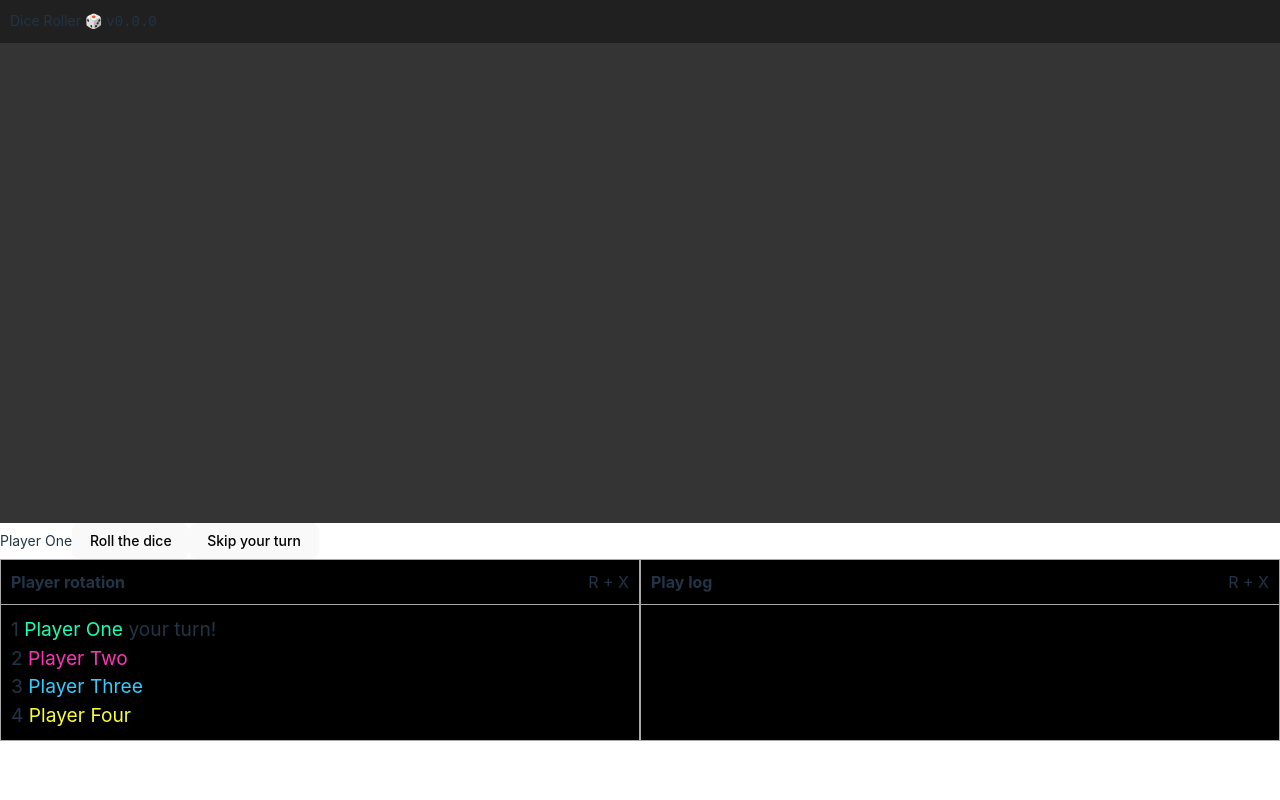
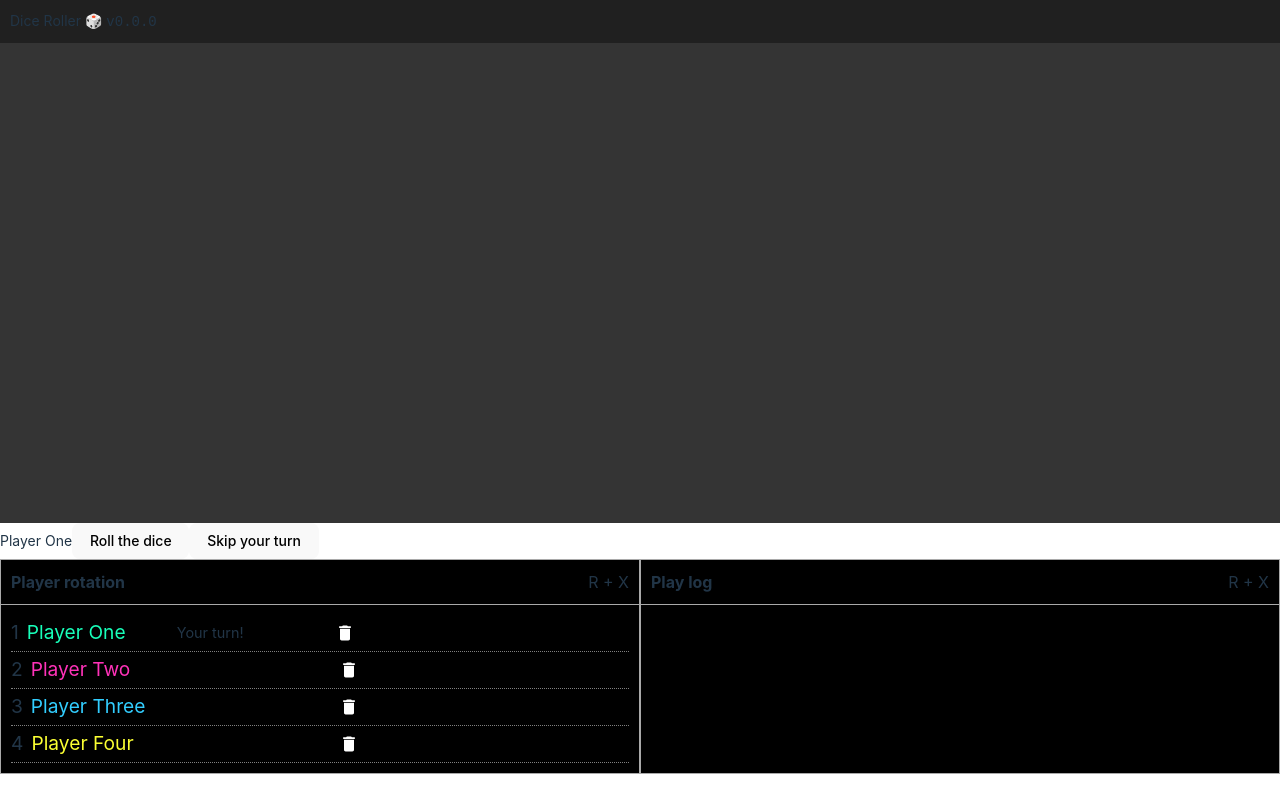
Before and after one commit to radiovisual/dice-roller.ic, a React (Vite) app: page / in a window 1280 px wide. Built offline with nearby package versions, Linux system fonts and the light colour scheme.

Commit message:
feat: refactor for event-emitter

```diff
--- a/package.json
+++ b/package.json
@@ -11,6 +11,10 @@
     "preview": "vite preview"
   },
   "dependencies": {
+    "@emotion/react": "^11.11.4",
+    "@emotion/styled": "^11.11.5",
+    "@mui/icons-material": "^5.15.20",
+    "@mui/material": "^5.15.20",
     "date-fns": "^3.6.0",
     "nanoid": "^5.0.7",
     "react": "^18.3.1",
--- a/src/App.tsx
+++ b/src/App.tsx
@@ -2,7 +2,7 @@ import { useEffect, useState } from "react";
 import pkg from "../package.json";
 import { PlayerTable } from "./components/player-table";
 import { Log } from "./components/log";
-import type { Player, LogItem } from "./types";
+import type { Player, GameAction } from "./types";
 import { GameEngine } from "./classes/game-engine";
 
 import "./App.css";
@@ -10,6 +10,8 @@ import "./App.css";
 import { CollapsableCard } from "./components/collapsable-card";
 import { ActionButtons } from "./components/action-buttons";
 import { getDefaultPlayers } from "./utils/player.utils";
+import { ACTION_TYPE } from "./constants";
+import { EventCallback, EventData } from "./classes/event-emitter";
 
 const defaultPlayers = getDefaultPlayers();
 
@@ -17,21 +19,46 @@ const gameEngine = new GameEngine(defaultPlayers[0], defaultPlayers);
 
 function App() {
   const [currentPlayer, setCurrentPlayer] = useState<Player>(defaultPlayers[0]);
-  const [logItems, setLogItems] = useState<LogItem[]>([]);
+  const [logItems, setLogItems] = useState<GameAction[]>([]);
   const [players, setPlayers] = useState<Player[]>(defaultPlayers);
 
   useEffect(() => {
+    console.log("mounting app and registering listener");
     gameEngine.registerActionCallback(setLogItems);
+
+    const handlePlayerChange: EventCallback = (data: EventData) => {
+      if (data) {
+        setCurrentPlayer(data as Player);
+      }
+    };
+
+    const handlePlayerListChange = () => {
+      setPlayers(gameEngine.getPlayers());
+    };
+
+    gameEngine.on(ACTION_TYPE.ROLL_COMPLETED, handlePlayerChange);
+    gameEngine.on(ACTION_TYPE.ROLL_SKIP, handlePlayerChange);
+    gameEngine.on(ACTION_TYPE.PLAYER_REMOVED, handlePlayerListChange);
+    gameEngine.on(ACTION_TYPE.ADDVANCE_TO_NEW_PLAYER, handlePlayerChange);
+
+    return () => {
+      gameEngine.off(ACTION_TYPE.ROLL_COMPLETED, handlePlayerChange);
+      gameEngine.off(ACTION_TYPE.ROLL_SKIP, handlePlayerChange);
+      gameEngine.off(ACTION_TYPE.PLAYER_REMOVED, handlePlayerListChange);
+      gameEngine.off(ACTION_TYPE.ADDVANCE_TO_NEW_PLAYER, handlePlayerChange);
+    };
   }, []);
 
   const handleRollDiceClick = () => {
     gameEngine.startRoll(currentPlayer);
-    setCurrentPlayer(gameEngine.getCurrentPlayer());
   };
 
-  const handleSkipTurnClick = () => {
-    gameEngine.skip(currentPlayer);
-    setCurrentPlayer(gameEngine.getCurrentPlayer());
+  const handleSkipTurnClick = (player: Player) => {
+    gameEngine.skip(player);
+  };
+
+  const handleRemovePlayer = (player: Player) => {
+    gameEngine.removePlayer(player);
   };
 
   return (
@@ -51,13 +78,14 @@ function App() {
       <div className="CollapsableCards">
         <CollapsableCard
           title="Player rotation"
-          buttonRow={[
-            <button>R</button>,
-            <button>+</button>,
-            <button>X</button>,
-          ]}
+          buttonRow={[<button>+</button>, <button>X</button>]}
         >
-          <PlayerTable players={players} currentPlayer={currentPlayer} />
+          <PlayerTable
+            players={players}
+            currentPlayer={currentPlayer}
+            onRemovePlayer={handleRemovePlayer}
+            canDeletePlayers={players.length > 1}
+          />
         </CollapsableCard>
 
         <CollapsableCard
--- /dev/null
+++ b/src/classes/event-emitter.ts
@@ -0,0 +1,33 @@
+import { GameAction, Player } from "../types";
+
+export type EventData =
+  | string
+  | number
+  | { [key: string]: string | object }
+  | Player
+  | GameAction
+  | undefined;
+export type EventCallback = (data: EventData) => void;
+
+export class EventEmitter {
+  private events: { [key: string]: EventCallback[] } = {};
+
+  on(event: string, callback: EventCallback) {
+    if (!this.events[event]) {
+      this.events[event] = [];
+    }
+    this.events[event].push(callback);
+  }
+
+  off(event: string, callback: EventCallback) {
+    if (!this.events[event]) return;
+
+    this.events[event] = this.events[event].filter((cb) => cb !== callback);
+  }
+
+  emit(event: string, data?: EventData) {
+    if (!this.events[event]) return;
+
+    this.events[event].forEach((callback) => callback(data));
+  }
+}
--- a/src/classes/game-engine.ts
+++ b/src/classes/game-engine.ts
@@ -1,19 +1,20 @@
 import { PLAY_MODE, ACTION_TYPE } from "../constants";
 import { GameAction, Player } from "../types";
 import { nanoid } from "nanoid";
+import { EventEmitter, type EventCallback } from "./event-emitter";
 
 const noop = () => {};
 
 export class GameEngine {
-  private currentPlayer: Player;
   private players: Player[];
-  private playerIndex = 0;
+  private currentPlayerIndex = 0;
   private rollCount = 0;
   private skipCount = 0;
   private playMode: string;
   private actionStack: GameAction[] = [];
   private isRolling: boolean;
   private actionCallback: (gameActions: GameAction[]) => void;
+  private eventEmitter: EventEmitter;
 
   constructor(
     currentPlayer: Player,
@@ -21,114 +22,193 @@ export class GameEngine {
     playMode = PLAY_MODE.FORWARD_MULTI_PLAYER,
     actionCallback = noop
   ) {
-    this.currentPlayer = currentPlayer;
     this.players = players;
     this.playMode = playMode;
     this.isRolling = false;
     this.actionCallback = actionCallback;
+    this.setCurrentPlayer(currentPlayer);
+    this.eventEmitter = new EventEmitter();
+  }
+
+  on(event: string, callback: EventCallback) {
+    this.eventEmitter.on(event, callback);
+  }
+
+  off(event: string, callback: EventCallback) {
+    this.eventEmitter.off(event, callback);
   }
 
   dispatchAction(action: GameAction) {
+    console.log("dispatching action", action.type);
     this.actionStack.unshift(action);
 
     if (typeof this.actionCallback === "function") {
       this.actionCallback(this.actionStack);
     }
+
+    this.eventEmitter.emit(ACTION_TYPE.DISPATCH_ACTION, action);
   }
 
-  startRoll(currentPlayer: Player) {
+  startRoll(player: Player) {
+    console.log("startRoll", player.name);
     this.isRolling = true;
-    // TODO log the roll
+
     this.dispatchAction({
       id: nanoid(),
       date: new Date(),
       type: ACTION_TYPE.ROLL_START,
-      playerInitated: currentPlayer,
+      playerInitated: player,
     });
+    this.logStatus();
 
     // TEMPORARY FAKE ROLLER MECHANISM
     // TODO: Replace this with a cool threejs dice simulation
-    this.rollComplete(2, currentPlayer), 200;
+    setTimeout(() => {
+      this.rollComplete(2, player);
+    }, 1000);
   }
 
   cancelRoll() {
     this.isRolling = false;
   }
 
-  rollComplete(value: number[] | number, playerInitated: Player) {
+  rollComplete(value: number[] | number, player: Player) {
+    console.log("rollComplete", player.name);
     this.isRolling = false;
     this.rollCount += 1;
     this.advanceToNextPlayer();
+
     this.dispatchAction({
       id: nanoid(),
       date: new Date(),
       value,
       type: ACTION_TYPE.ROLL_COMPLETED,
-      playerInitated,
+      playerInitated: player,
     });
+
+    this.eventEmitter.emit(ACTION_TYPE.ROLL_COMPLETED, this.getCurrentPlayer());
+    this.logStatus();
   }
 
   getIsRolling() {
     return this.isRolling;
   }
 
-  skip(currentPlayer: Player) {
+  skip(player: Player) {
     this.cancelRoll();
-    // TODO log the skip
+
     this.dispatchAction({
       id: nanoid(),
       date: new Date(),
       type: ACTION_TYPE.ROLL_SKIP,
-      playerInitated: currentPlayer,
+      playerInitated: player,
     });
+
     this.advanceToNextPlayer();
     this.skipCount += 1;
+
+    this.eventEmitter.emit(ACTION_TYPE.ROLL_SKIP, this.getCurrentPlayer());
   }
 
   reset() {
     // TODO log the reset
-    this.playerIndex = 0;
+    this.currentPlayerIndex = 0;
     this.skipCount = 0;
     this.rollCount = 0;
+    this.eventEmitter.emit(ACTION_TYPE.RESET_GAME);
   }
 
   addPlayer(player: Player) {
     this.players.push(player);
+    this.eventEmitter.emit(ACTION_TYPE.PLAYER_ADDED, player);
   }
 
   removePlayer(playerToRemove: Player) {
-    this.players = this.players.filter(
-      (player) => playerToRemove.id !== player.id
+    const playerIndexToRemove = this.players.findIndex(
+      (player) => player.id === playerToRemove.id
     );
+
+    if (playerIndexToRemove === -1) {
+      // Player not found
+      return;
+    }
+
+    // Remove the player from the list
+    this.players = this.players.toSpliced(playerIndexToRemove, 1);
+
+    // Adjust the playerIndex if necessary
+    if (this.players.length === 0) {
+      this.currentPlayerIndex = 0;
+    } else if (playerIndexToRemove < this.currentPlayerIndex) {
+      this.currentPlayerIndex -= 1;
+    } else if (playerIndexToRemove === this.currentPlayerIndex) {
+      // If the removed player is the current player, set the current player to the new index
+      this.currentPlayerIndex = this.currentPlayerIndex % this.players.length;
+    }
+
+    // Ensure playerIndex is within bounds
+    if (this.currentPlayerIndex >= this.players.length) {
+      this.currentPlayerIndex = 0;
+    }
+
+    this.dispatchAction({
+      id: nanoid(),
+      date: new Date(),
+      type: ACTION_TYPE.PLAYER_REMOVED,
+      playerInitated: playerToRemove,
+    });
+
+    this.eventEmitter.emit(ACTION_TYPE.PLAYER_REMOVED, playerToRemove);
+    this.logStatus();
+  }
+
+  logStatus() {
+    console.log({
+      players: this.players,
+      currentPlayerIndex: this.currentPlayerIndex,
+      isRolling: this.isRolling,
+    });
+  }
+
+  getPlayers() {
+    return this.players;
   }
 
   getCurrentPlayer(): Player {
-    return this.currentPlayer;
+    return this.players[this.currentPlayerIndex];
+  }
+
+  setCurrentPlayer(player: Player) {
+    const index = this.players.findIndex((p) => p.id === player.id);
+    if (index !== -1) {
+      this.currentPlayerIndex = index;
+    }
   }
 
   getNextPlayerIndex(): number {
-    if (this.playMode === PLAY_MODE.FORWARD_MULTI_PLAYER) {
-      if (this.playerIndex + 2 > this.players.length) {
-        return 0;
-      }
-      return this.playerIndex + 1;
+    if (
+      this.players.length === 1 ||
+      this.playMode === PLAY_MODE.SINGLE_PLAYER
+    ) {
+      return this.currentPlayerIndex;
+    } else if (this.playMode === PLAY_MODE.FORWARD_MULTI_PLAYER) {
+      return (this.currentPlayerIndex + 1) % this.players.length;
     } else if (this.playMode === PLAY_MODE.REVERSE_MULTI_PLAYER) {
-      if (this.playerIndex - 1 < 0) {
-        return this.players.length - 1;
-      }
-      return this.playerIndex - 1;
+      return (
+        (this.currentPlayerIndex - 1 + this.players.length) %
+        this.players.length
+      );
     }
-    // Player index does not change in PLAY_MODE.SINGLE_PLAYER
-    return this.playerIndex;
+
+    return this.currentPlayerIndex;
   }
 
   advanceToNextPlayer() {
-    const nextPlayerIndex = this.getNextPlayerIndex();
-    this.playerIndex = nextPlayerIndex;
-
-    console.log("playerIndex", this.playerIndex);
-
-    this.currentPlayer = this.players[nextPlayerIndex];
+    this.currentPlayerIndex = this.getNextPlayerIndex();
+    this.eventEmitter.emit(
+      ACTION_TYPE.ADDVANCE_TO_NEW_PLAYER,
+      this.getCurrentPlayer()
+    );
   }
 
   registerActionCallback(callback: (gameAction: GameAction[]) => void) {
--- a/src/components/action-buttons/action-buttons.tsx
+++ b/src/components/action-buttons/action-buttons.tsx
@@ -10,16 +10,16 @@ export function ActionButtons(props: ActionButtonsProps) {
 
   return (
     <div className={styles.ActionButtons}>
-      <span className={styles.name}>{currentPlayer.name}</span>
+      <span className={styles.name}>{currentPlayer?.name ?? ""}</span>
       <ActionButton
         variant="primary"
         label={"Roll the dice"}
-        onClick={onRollDiceClick}
+        onClick={() => onRollDiceClick(currentPlayer)}
       />
       <ActionButton
         variant="secondary"
         label={"Skip your turn"}
-        onClick={onSkipTurnClick}
+        onClick={() => onSkipTurnClick(currentPlayer)}
       />
     </div>
   );
--- a/src/components/action-buttons/types.ts
+++ b/src/components/action-buttons/types.ts
@@ -1,7 +1,7 @@
 import { Player } from "../../types";
 
 export type ActionButtonsProps = {
-  currentPlayer: Player;
-  onRollDiceClick: () => void;
-  onSkipTurnClick: () => void;
+  currentPlayer?: Player;
+  onRollDiceClick: (player: Player) => void;
+  onSkipTurnClick: (player: Player) => void;
 };
--- a/src/components/log-item/log-item.module.css
+++ b/src/components/log-item/log-item.module.css
@@ -6,3 +6,7 @@
 .date {
   color: #343434;
 }
+
+.red {
+  color: #ff0000;
+}
--- a/src/components/player-table/player-table.module.css
+++ b/src/components/player-table/player-table.module.css
@@ -1,5 +1,29 @@
-.PlayerTable {
+.playerTable {
+  display: flex;
+  flex-direction: column;
 }
 
-.TableRow {
+.tableRow {
+  display: flex;
+  flex-direction: row;
+  border-bottom: dotted thin #808080;
+  justify-content: flex-start;
+  align-content: center;
+  align-items: center;
+  flex-grow: 4;
 }
+
+.name {
+  padding: 0 0 0 0.5rem;
+  width: 150px;
+}
+
+.yourTurn {
+  width: 150px;
+  font-size: 0.9rem;
+}
+
+.buttonRow {
+  display: flex;
+  align-self: flex-end;
+}
--- a/src/components/player-table/player-table.tsx
+++ b/src/components/player-table/player-table.tsx
@@ -1,22 +1,38 @@
 import React from "react";
-
+import IconButton from "@mui/material/IconButton";
+import DeleteIcon from "@mui/icons-material/Delete";
+import Tooltip from "@mui/material/Tooltip";
 import type { PlayerTableProps } from "./types";
 
 import styles from "./player-table.module.css";
 
 export function PlayerTable(props: PlayerTableProps) {
-  const { currentPlayer, players } = props;
+  const { currentPlayer, players, onRemovePlayer, canDeletePlayers } = props;
 
   return (
-    <div className={styles.PlayerTable}>
+    <div className={styles.playerTable}>
       {players.map((player, index) => {
         return (
-          <div key={player.id} className={styles.TableRow}>
+          <div key={player.id} className={styles.tableRow}>
             {index + 1}{" "}
-            <span style={{ color: player.color }}>{player.name}</span>{" "}
-            {currentPlayer.id === player.id ? (
-              <span className={styles.yourTurn}>your turn!</span>
-            ) : null}
+            <span className={styles.name} style={{ color: player.color }}>
+              {player.name}
+            </span>{" "}
+            <span className={styles.yourTurn}>
+              {currentPlayer.id === player.id ? "Your turn!" : null}
+            </span>
+            <div className={styles.buttonRow}>
+              {canDeletePlayers ? (
+                <Tooltip title={`Remove ${player.name}`} placement="top">
+                  <IconButton
+                    aria-label={`Remove ${player.name}`}
+                    onClick={() => onRemovePlayer(player)}
+                  >
+                    <DeleteIcon fontSize="small" sx={{ color: "white" }} />
+                  </IconButton>
+                </Tooltip>
+              ) : null}
+            </div>
           </div>
         );
       })}
--- a/src/components/player-table/types.ts
+++ b/src/components/player-table/types.ts
@@ -3,4 +3,6 @@ import { Player } from "../../types";
 export type PlayerTableProps = {
   players: Player[];
   currentPlayer: Player;
+  onRemovePlayer: (player: Player) => void;
+  canDeletePlayers: boolean;
 };
--- a/src/constants.ts
+++ b/src/constants.ts
@@ -17,4 +17,10 @@ export const ACTION_TYPE = {
   ROLL_START: "roll-start",
   ROLL_COMPLETED: "roll-completed",
   ROLL_SKIP: "roll-skip",
+  PLAYER_REMOVED: "player-removed",
+  ADDVANCE_TO_NEW_PLAYER: "advance-to-new-player",
+  PLAYER_ADDED: "player-added",
+  MESSAGE: "message",
+  RESET_GAME: "reset-game",
+  DISPATCH_ACTION: "dispatch-action",
 };
```
Also changed, not shown: src/components/log-item/log-item.tsx (+10 -10 lines), 1 other file (tests, documents, lock files or other folders).
